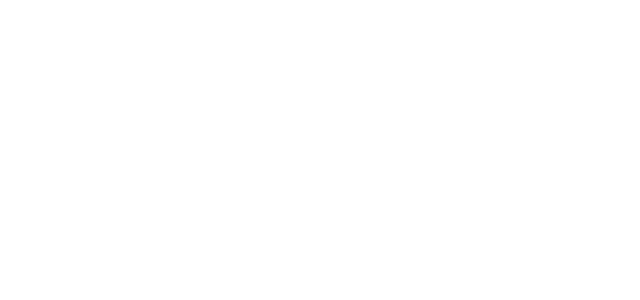
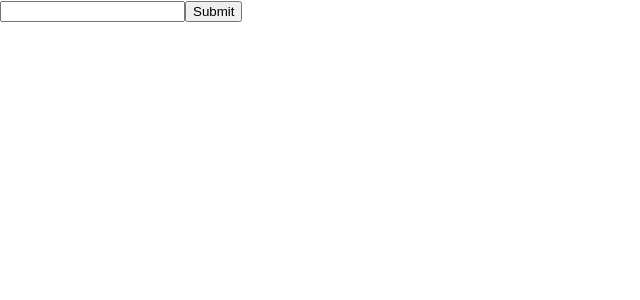
Before and after one commit to SenseiCain/ticker-app, a React (Create React App) app: page / in a window 1280 px wide. Shown: the top 300 px of the page, without its empty margins (0-640 px from the left). Built offline with nearby package versions, Linux system fonts and the light colour scheme.

Commit message:
created controlled form

```diff
--- a/src/components/SearchBar.js
+++ b/src/components/SearchBar.js
@@ -1,8 +1,24 @@
 import React, { useState } from 'react';
 
 const SearchBar = () => {
+    const [query, setQuery] = useState('');
+
+    const handleChange = ({ target: {value} }) => {
+        setQuery(value);
+    }
+
+    const handleSubmit = e => {
+        e.preventDefault();
+        setQuery('');
+    }
+
     return (
-        <div></div>
+        <div id="searchbar">
+            <form onSubmit={handleSubmit}>
+                <input type="text" value={query} onChange={handleChange} />
+                <input type="submit" />
+            </form>
+        </div>
     )
 }
 
```
